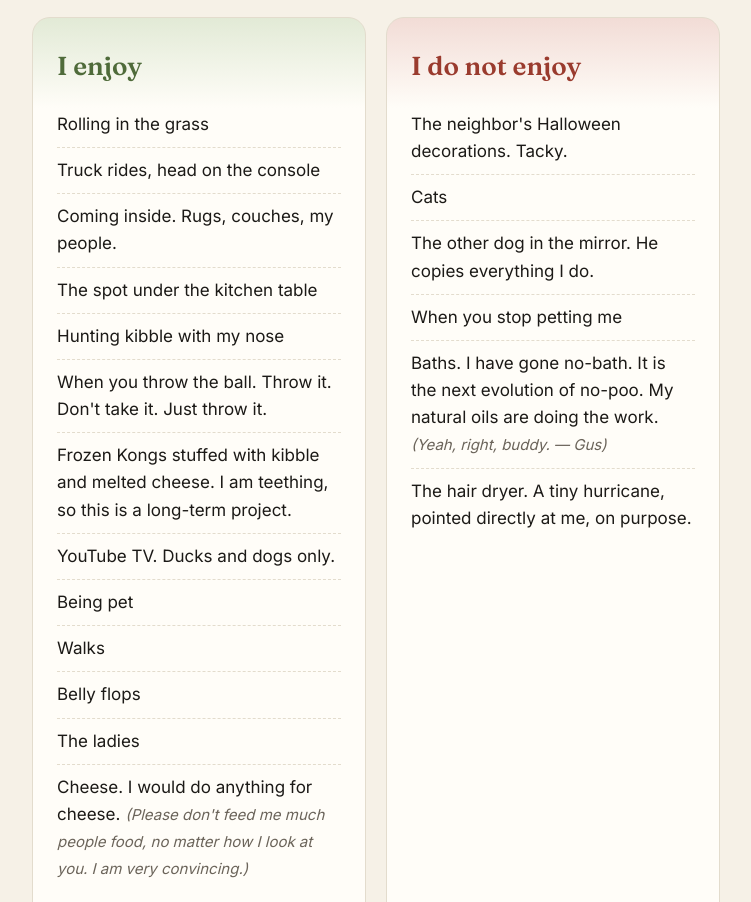
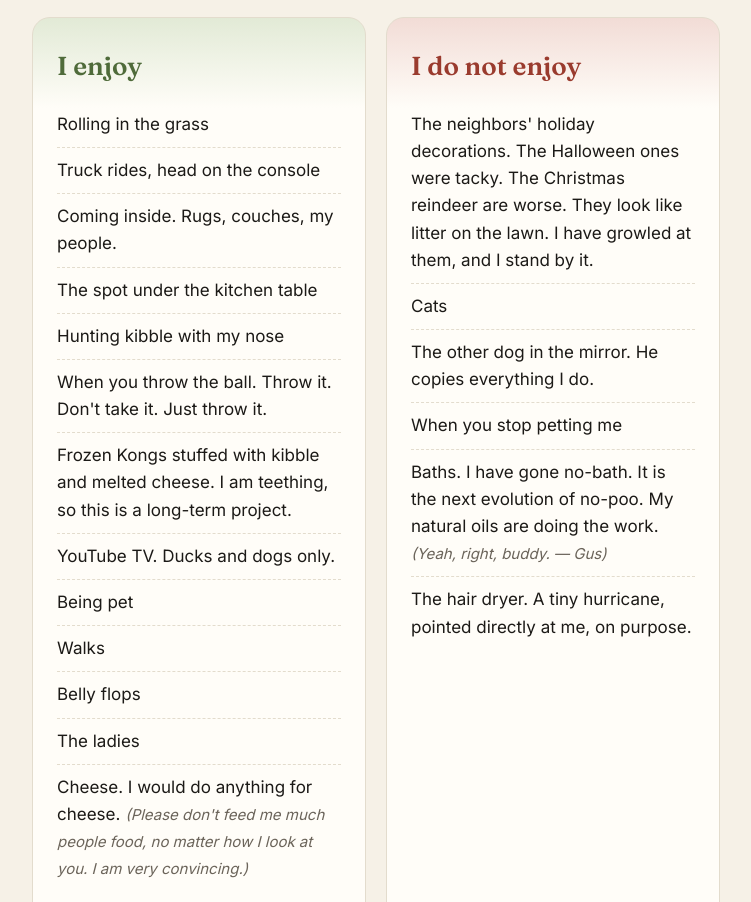
Before and after one commit to gusguidry/bartguidry.com, a plain HTML site: page index.html in a window 1280 px wide. Shown: the part 1469-2371 px from the top of the page, without its empty margins (264-1015 px from the left). Drawn offline with Linux system fonts and the light colour scheme.

Commit message:
Add Christmas reindeer to Bart's dislikes
Co-Authored-By: Claude Opus 5.5 <noreply@anthropic.com>
Claude-Session: https://claude.ai/code/session_01Xe4cw5aSniXjjFry3q1zLd

```diff
--- a/index.html
+++ b/index.html
@@ -211,7 +211,7 @@
     <section class="card dislikes">
       <h2>I do not enjoy</h2>
       <ul class="list">
-        <li>The neighbor's Halloween decorations. Tacky.</li>
+        <li>The neighbors' holiday decorations. The Halloween ones were tacky. The Christmas reindeer are worse. They look like litter on the lawn. I have growled at them, and I stand by it.</li>
         <li>Cats</li>
         <li>The other dog in the mirror. He copies everything I do.</li>
         <li>When you stop petting me</li>
```
